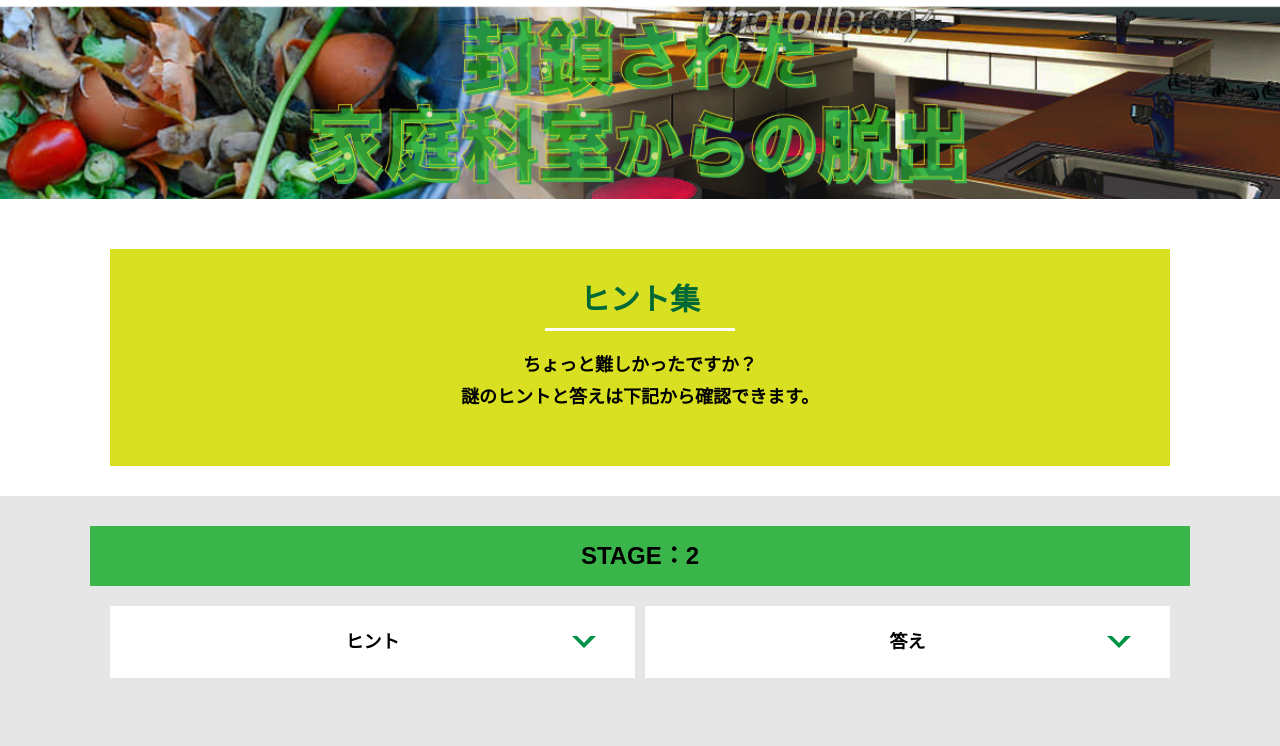
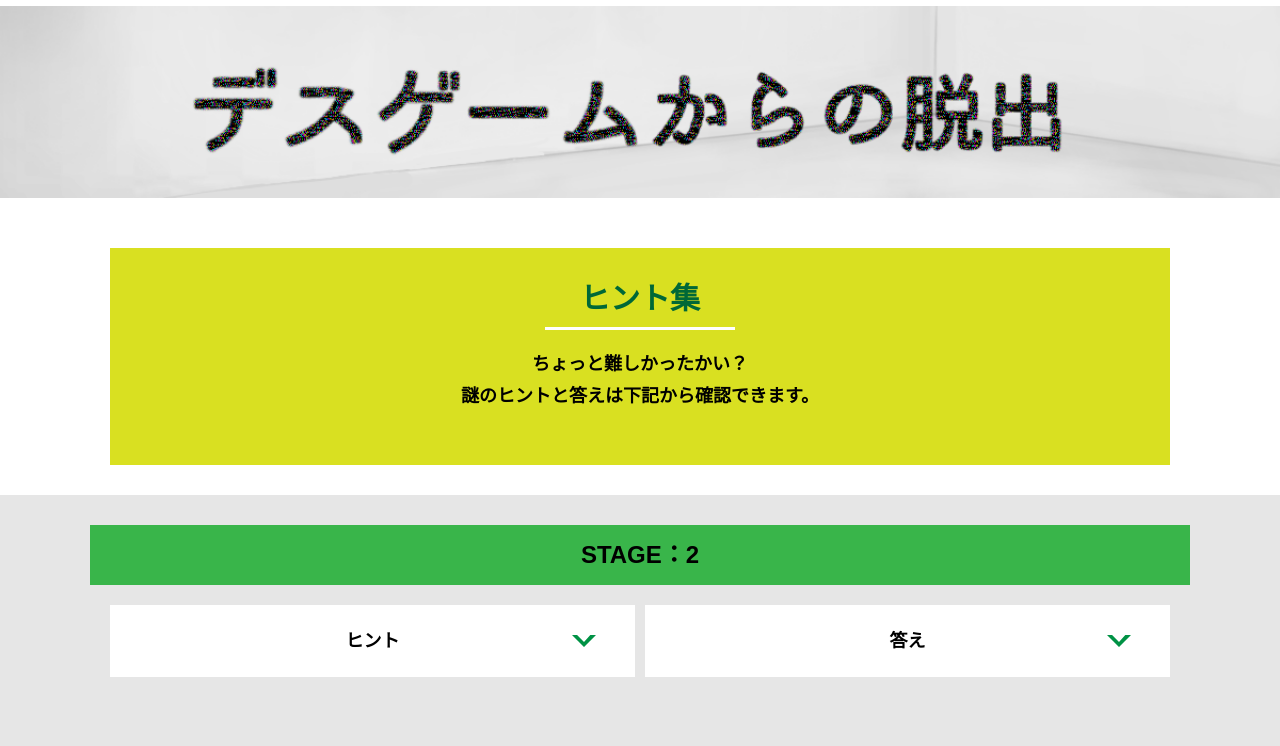
Before and after one commit to Northfield-lotus/alfa-yokohama-A-10, a plain HTML site: page hint2.html in a window 1280 px wide. Shown: the part 54-800 px from the top of the page. Drawn offline with Linux system fonts and the light colour scheme.

Commit message:
Update hint2.html

```diff
--- a/hint2.html
+++ b/hint2.html
@@ -4,7 +4,7 @@
   <meta charset="UTF-8">
   <meta http-equiv="X-UA-Compatible" content="IE=edge">
   <meta name="viewport" content="width=device-width, initial-scale=1.0">
-  <title>ヒント │ 封鎖された家庭科室からの脱出 │ Project N</title>
+  <title>ヒント │ デスゲームからの脱出 │ Project N</title>
   <link rel="stylesheet" href="assets/css/normalize.css">
   <link rel="stylesheet" href="assets/css/style.css">
 </head>
@@ -23,13 +23,13 @@
   </header>
   <main class="main hint-page">
     <!-- タイトルエリア　ここから -->
-    <h1 class="main-title"><img src="assets/images/main-image.png" alt="封鎖された家庭科室からの脱出"></h1>
+    <h1 class="main-title"><img src="game.top.image.header.png" alt="デスゲームからの脱出"></h1>
     <!-- タイトルエリア　ここまで -->
     <section class="section">
       <div class="container">
         <div class="box bg-color--subcolor">
           <h2 class="section-title--border">ヒント集</h2>
-          <p class="text-center">ちょっと難しかったですか？<br>
+          <p class="text-center">ちょっと難しかったかい？<br>
             謎のヒントと答えは下記から確認できます。</p>
         </div>
       </div>
```
